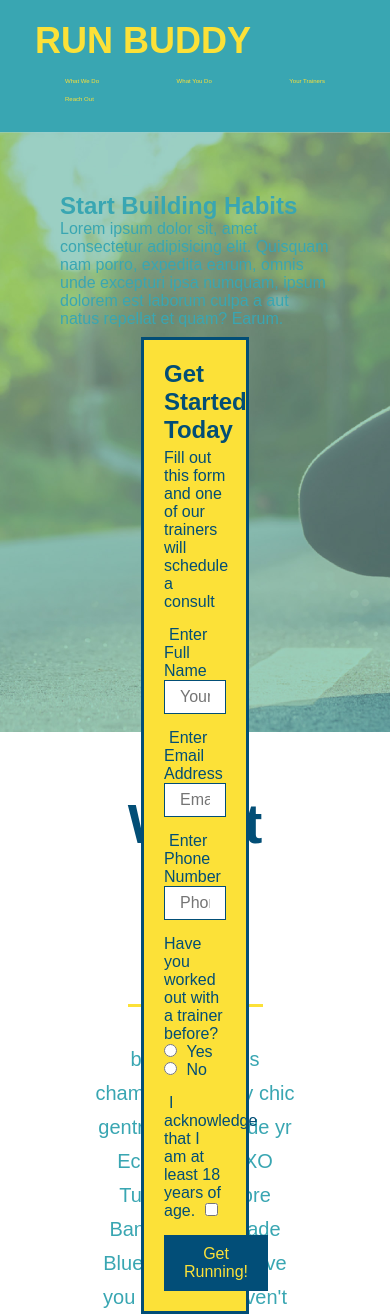
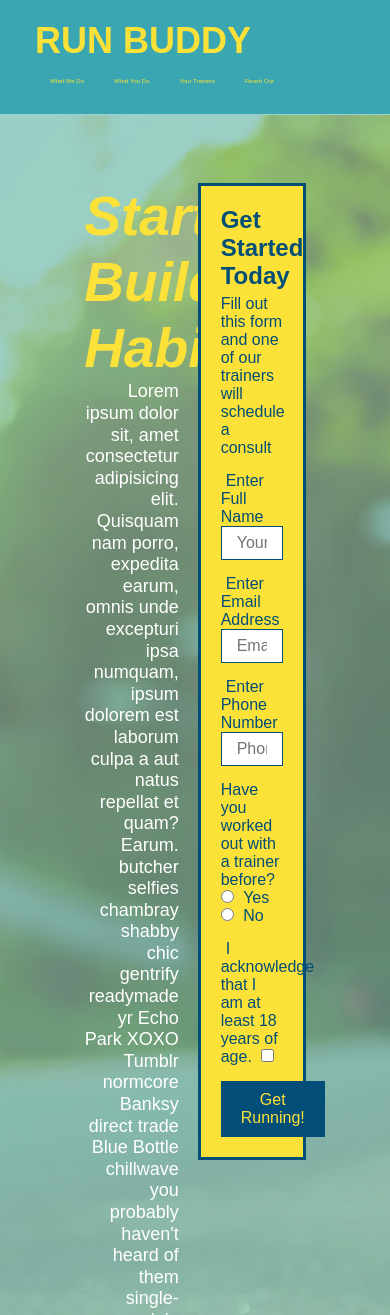
Before and after one commit to mayuranswee23/run-buddy, a plain HTML site: page index.html in a window 390 px wide. Shown: the top 1315 px of the page. Drawn offline with Linux system fonts and the light colour scheme.

Commit message:
media queries

```diff
--- a/assets/css/style.css
+++ b/assets/css/style.css
@@ -39,7 +39,7 @@ header nav ul {
 }
 
 header nav ul li a{
-    margin: 0 30px;
+    padding: 10px 15px;
     font-weight: lighter;
     font-size: 1.55vw;
 }
@@ -81,13 +81,12 @@ section {
 /* Hero Section */
 .hero {
     background-image: url("../images/hero-bg.jpg");
-    height: 600px;
     background-size: cover;
     background-position: center;
-    position: relative;
     display: flex;
     justify-content: center;
     flex-wrap: wrap;
+    align-items: flex-start;
 }
 /* hero form is absolute to the hero background, which is the relative reference */
 
@@ -97,7 +96,7 @@ section {
     margin: 3.5%;
     color: #fff;
     font-size: 18px;
-    line-height: 1.3;
+    line-height: 1.2;
   }
 
   .hero-cta h2 {
@@ -161,7 +160,7 @@ section {
 }
 
 .section-title {
-    font-size: 55px;
+    font-size: 48px;
     color: #024e76;
     border-bottom: 3px solid;
     padding-bottom: 20px;
@@ -349,3 +348,6 @@ section {
 .flex-row{
     display: flex;
 }
+/*Media query for smaller screens*/
+@media screen and (max-width: 980px){
+}
--- a/index.html
+++ b/index.html
@@ -1,7 +1,8 @@
 <!DOCTYPE html>
 <html lang="en">
     <head>
-        <meta charset="UTF-8" />
+        <meta charset="UTF-8"/>
+        <meta name="viewpoint" content="width=device-width, initial-scale=1.0" />
         <title>Run Buddy</title>
         <link rel="stylesheet" href="./assets/css/style.css"/>
     </head>
@@ -35,9 +36,9 @@
 
         <!-- hero/jumbotron-->
         <section class="hero">
-            <div>
+            <div class="hero-cta">
                 <h2>Start Building Habits</h2>
-                <p>Lorem ipsum dolor sit, amet consectetur adipisicing elit. Quisquam nam porro, expedita earum, omnis unde excepturi ipsa numquam, ipsum dolorem est laborum culpa a aut natus repellat et quam? Earum.</p>
+                <p>Lorem ipsum dolor sit, amet consectetur adipisicing elit. Quisquam nam porro, expedita earum, omnis unde excepturi ipsa numquam, ipsum dolorem est laborum culpa a aut natus repellat et quam? Earum. butcher selfies chambray shabby chic gentrify readymade yr Echo Park XOXO Tumblr normcore Banksy direct trade Blue Bottle chillwave you probably haven't heard of them single-origin coffee Vice fanny pack fixie Odd Future fingerstache pickled twee</p>
             </div>
             <div class="hero-form">
                 <h3>Get Started Today</h3>
```
Also changed, not shown: privacy-policy.html (+1 -0 lines).
